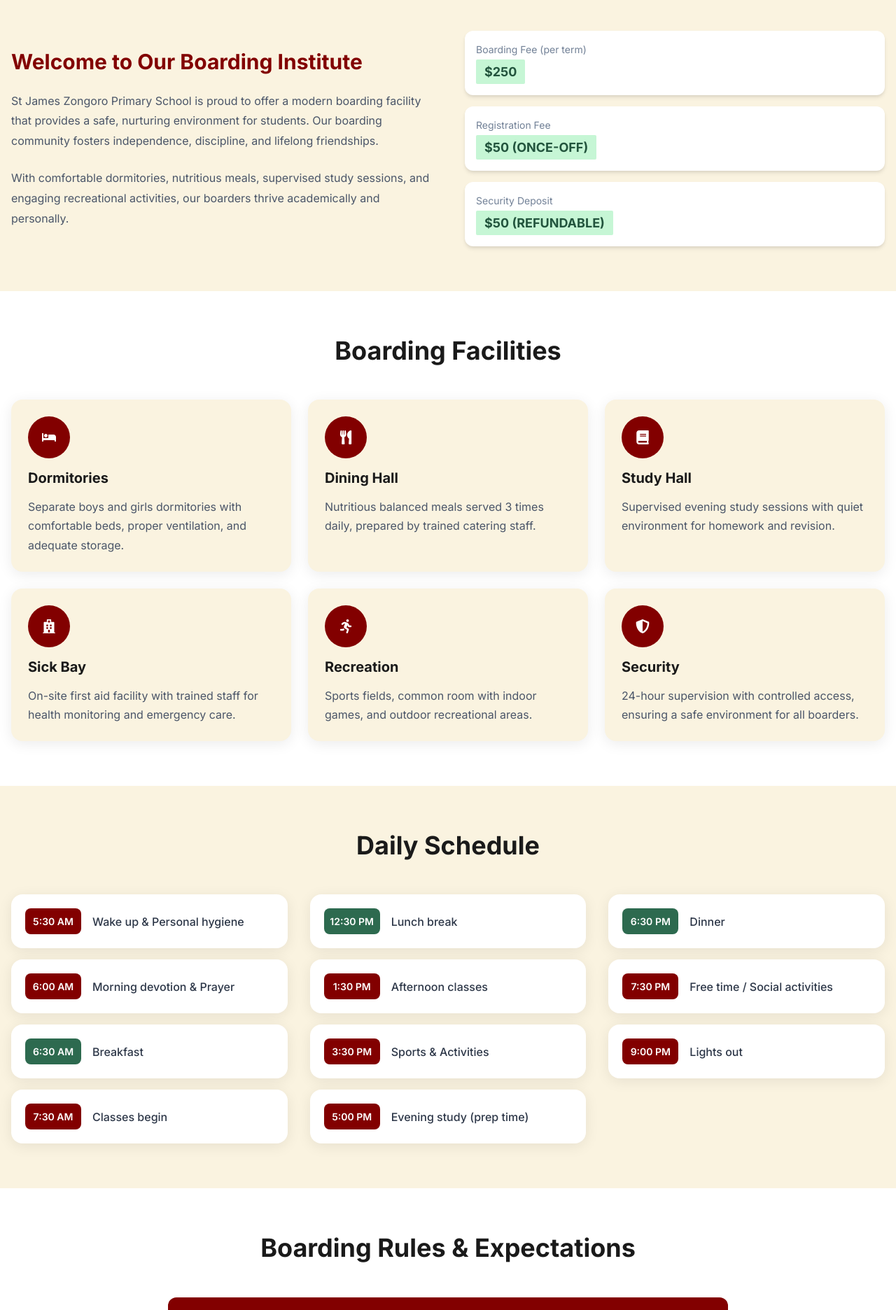
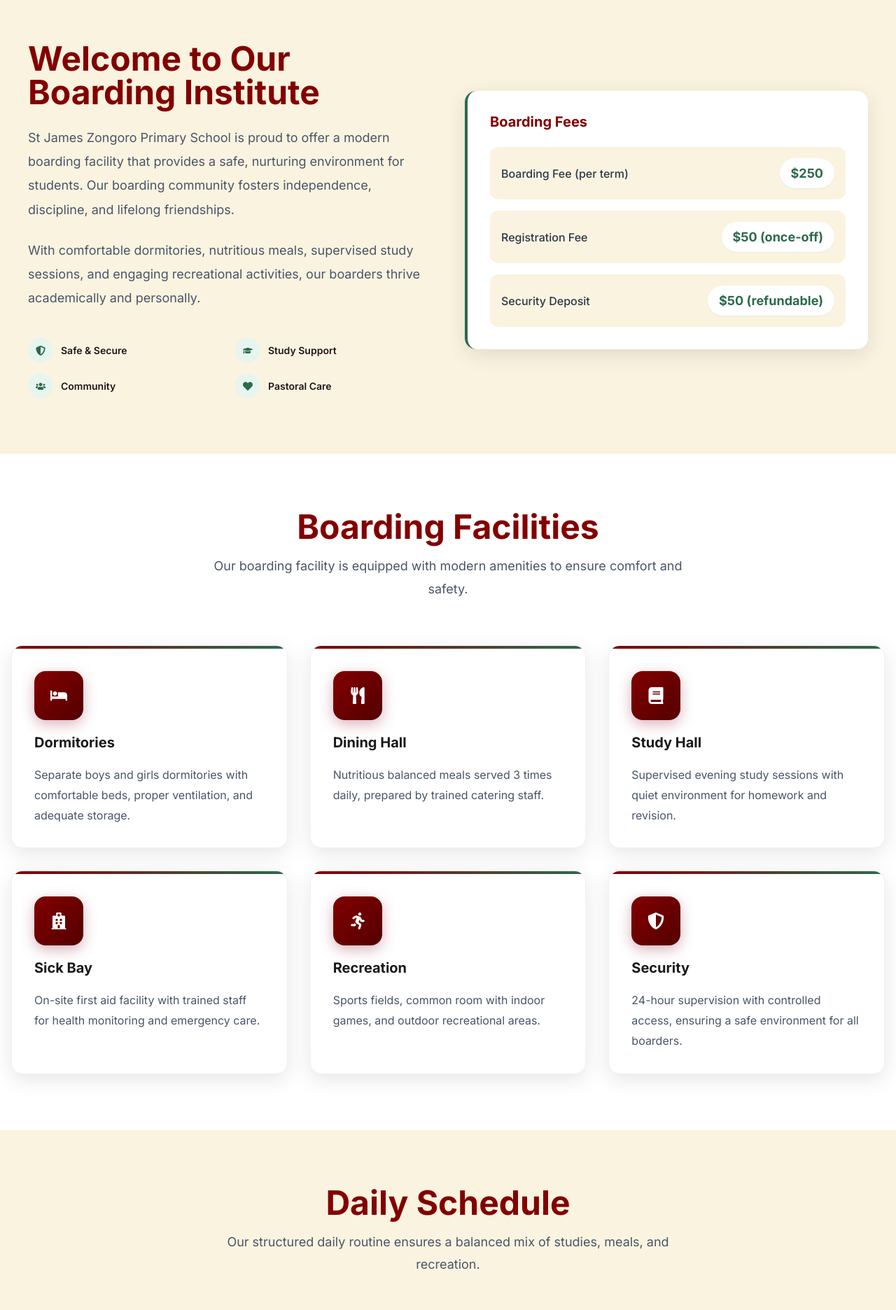
Before and after one commit to Tinashe623/ZONGORO-PRIMARY, a React (Vite) app: page /boarding in a window 1280 px wide. Shown: the part 300-2172 px from the top of the page at 70% size. Built offline with nearby package versions, Linux system fonts and the light colour scheme.

Commit message:
feat: redesign BoardingPage layout and enhance UI components for facilities and rules sections

```diff
--- a/src/components/sections/BoardingFacilities.tsx
+++ b/src/components/sections/BoardingFacilities.tsx
@@ -4,10 +4,8 @@ import {
   VStack,
   Heading,
   Text,
-  Card,
-  CardBody,
+  Flex,
   Icon,
-  Flex,
 } from '@chakra-ui/react';
 import { FaBed, FaUtensils, FaBook, FaHospital, FaRunning, FaShieldAlt } from 'react-icons/fa';
 import { boardingFacilities } from '../../data/boarding';
@@ -24,51 +22,66 @@ const iconMap: Record<string, React.ComponentType> = {
 
 const BoardingFacilities = () => {
   return (
-    <Box py={16} px={4} bg="white">
+    <Box py={20} px={4} bg="white">
       <Box maxW="1400px" mx="auto">
         <ScrollReveal>
-          <Heading size="xl" textAlign="center" mb={12} color="dark.500">
-            Boarding Facilities
-          </Heading>
+          <VStack spacing={4} textAlign="center" mb={16}>
+            <Heading size="2xl" color="maroon.500" fontWeight="700">
+              Boarding Facilities
+            </Heading>
+            <Text color="gray.600" fontSize="lg" maxW="700px" lineHeight="1.8">
+              Our boarding facility is equipped with modern amenities to ensure comfort and safety.
+            </Text>
+          </VStack>
         </ScrollReveal>
 
-        <SimpleGrid columns={{ base: 1, sm: 2, lg: 3 }} spacing={6}>
+        <SimpleGrid columns={{ base: 1, sm: 2, lg: 3 }} spacing={8}>
           {boardingFacilities.map((facility, index) => {
             const IconComponent = iconMap[facility.icon];
             return (
               <ScrollReveal key={index} delay={0.1 * index}>
-                <Card
-                  bg="cream.50"
+                <Box
+                  bg="white"
                   borderRadius="2xl"
-                  boxShadow="0 4px 20px rgba(0,0,0,0.08)"
+                  boxShadow="0 8px 30px rgba(0,0,0,0.1)"
+                  overflow="hidden"
+                  border="1px solid"
+                  borderColor="gray.100"
                   transition="all 0.3s ease"
                   _hover={{
-                    transform: 'translateY(-4px)',
-                    boxShadow: '0 8px 30px rgba(0,0,0,0.12)',
+                    transform: 'translateY(-6px)',
+                    boxShadow: '0 15px 50px rgba(130,0,0,0.15)',
+                    borderColor: 'maroon.200',
                   }}
                   h="100%"
                 >
-                  <CardBody p={6}>
-                    <VStack align="start" spacing={4}>
+                  {/* Gradient top bar */}
+                  <Box
+                    h="4px"
+                    bgGradient="linear(to-r, maroon.500, forest.500)"
+                  />
+                  <Box p={8}>
+                    <VStack align="start" spacing={5}>
                       <Flex
                         align="center"
                         justify="center"
-                        w="60px"
-                        h="60px"
-                        borderRadius="full"
-                        bg="maroon.500"
+                        w="70px"
+                        h="70px"
+                        borderRadius="2xl"
+                        bgGradient="linear(135deg, maroon.500, maroon.700)"
+                        boxShadow="0 6px 20px rgba(128, 0, 32, 0.3)"
                       >
-                        {IconComponent && <Icon as={IconComponent} color="white" fontSize="xl" />}
+                        {IconComponent && <Icon as={IconComponent} color="white" fontSize="2xl" />}
                       </Flex>
-                      <Heading size="md" color="dark.500">
+                      <Heading size="md" color="dark.500" fontWeight="700">
                         {facility.name}
                       </Heading>
-                      <Text color="gray.600" lineHeight="1.7">
+                      <Text color="gray.600" lineHeight="1.8" fontSize="md">
                         {facility.description}
                       </Text>
                     </VStack>
-                  </CardBody>
-                </Card>
+                  </Box>
+                </Box>
               </ScrollReveal>
             );
           })}
--- a/src/components/sections/BoardingRules.tsx
+++ b/src/components/sections/BoardingRules.tsx
@@ -10,54 +10,98 @@ import {
   List,
   ListItem,
   ListIcon,
+  VStack,
+  Flex,
 } from '@chakra-ui/react';
-import { FaCheckCircle } from 'react-icons/fa';
+import { FaCheckCircle, FaSchool, FaUserShield, FaClock, FaHeart } from 'react-icons/fa';
 import { boardingRules } from '../../data/boarding';
 import ScrollReveal from '../ui/ScrollReveal';
 
+const categoryIcons: Record<string, React.ComponentType> = {
+  'General Rules': FaSchool,
+  'Health & Safety': FaUserShield,
+  'Study & Academic': FaClock,
+  'Social & Pastoral': FaHeart,
+};
+
 const BoardingRules = () => {
   return (
-    <Box py={16} px={4} bg="white">
-      <Box maxW="800px" mx="auto">
+    <Box py={20} px={4} bg="white">
+      <Box maxW="900px" mx="auto">
         <ScrollReveal>
-          <Heading size="xl" textAlign="center" mb={12} color="dark.500">
+          <VStack spacing={4} textAlign="center" mb={16}>
+            <Heading size="2xl" color="maroon.500" fontWeight="700">
               Boarding Rules & Expectations
             </Heading>
+            <Text color="gray.600" fontSize="lg" maxW="700px" lineHeight="1.8">
+              Our boarding community operates on principles of respect, discipline, and personal growth.
+            </Text>
+          </VStack>
         </ScrollReveal>
 
         <ScrollReveal>
           <Accordion allowMultiple>
-            {boardingRules.map((rule, index) => (
+            {boardingRules.map((rule, index) => {
+              const CategoryIcon = categoryIcons[rule.category] || FaSchool;
+              return (
                 <AccordionItem
                   key={index}
                   border="none"
-                mb={4}
+                  mb={5}
                 >
                   <AccordionButton
-                  bg="maroon.500"
+                    bgGradient="linear(to-r, maroon.500, maroon.600)"
                     color="white"
                     borderRadius="xl"
-                  _hover={{ bg: 'maroon.600' }}
-                  _expanded={{ bg: 'maroon.600', borderBottomRadius: 0 }}
-                  p={4}
+                    _hover={{ bgGradient: 'linear(to-r, maroon.600, maroon.700)' }}
+                    _expanded={{ bgGradient: 'linear(to-r, maroon.600, maroon.700)', borderBottomRadius: 0 }}
+                    p={5}
+                    boxShadow="0 4px 15px rgba(128,0,0,0.2)"
                   >
-                  <Heading size="md" flex="1" textAlign="left">
+                    <Flex align="center" gap={3} flex="1" textAlign="left">
+                      <Box
+                        w="40px"
+                        h="40px"
+                        borderRadius="lg"
+                        bg="whiteAlpha.200"
+                        display="flex"
+                        alignItems="center"
+                        justifyContent="center"
+                      >
+                        <Box as={CategoryIcon} />
+                      </Box>
+                      <Heading size="md" fontWeight="700">
                         {rule.category}
                       </Heading>
-                  <AccordionIcon />
+                    </Flex>
+                    <AccordionIcon fontSize="2xl" />
                   </AccordionButton>
-                <AccordionPanel bg="cream.50" borderRadius="xl" borderTopRadius={0} p={6}>
-                  <List spacing={3}>
+                  <AccordionPanel
+                    bg="cream.50"
+                    borderRadius="xl"
+                    borderTopRadius={0}
+                    p={8}
+                    boxShadow="0 4px 20px rgba(0,0,0,0.08)"
+                  >
+                    <List spacing={4}>
                       {rule.rules.map((r, i) => (
-                      <ListItem key={i} display="flex" alignItems="start">
-                        <ListIcon as={FaCheckCircle} color="maroon.500" mt={1} />
-                        <Text color="gray.700">{r}</Text>
+                        <ListItem
+                          key={i}
+                          display="flex"
+                          alignItems="start"
+                          p={3}
+                          _hover={{ bg: 'white', borderRadius: 'lg' }}
+                          transition="all 0.2s ease"
+                        >
+                          <ListIcon as={FaCheckCircle} color="forest.500" mt={1} fontSize="lg" />
+                          <Text color="gray.700" fontSize="md" lineHeight="1.7">{r}</Text>
                         </ListItem>
                       ))}
                     </List>
                   </AccordionPanel>
                 </AccordionItem>
-            ))}
+              );
+            })}
           </Accordion>
         </ScrollReveal>
       </Box>
--- a/src/components/sections/DailySchedule.tsx
+++ b/src/components/sections/DailySchedule.tsx
@@ -22,12 +22,17 @@ const DailySchedule = () => {
   };
 
   return (
-    <Box py={16} px={4} bg="cream.50">
+    <Box py={20} px={4} bg="cream.50">
       <Box maxW="1400px" mx="auto">
         <ScrollReveal>
-          <Heading size="xl" textAlign="center" mb={12} color="dark.500">
-            Daily Schedule
-          </Heading>
+          <VStack spacing={4} textAlign="center" mb={16}>
+            <Heading size="2xl" color="maroon.500" fontWeight="700">
+              Daily Schedule
+            </Heading>
+            <Text color="gray.600" fontSize="lg" maxW="700px" lineHeight="1.8">
+              Our structured daily routine ensures a balanced mix of studies, meals, and recreation.
+            </Text>
+          </VStack>
         </ScrollReveal>
 
         <Box position="relative">
@@ -37,7 +42,7 @@ const DailySchedule = () => {
             top="60px"
             left="50%"
             transform="translateX(-50%)"
-            w="4px"
+            w="2px"
             h="calc(100% - 120px)"
             bg="maroon.200"
             borderRadius="full"
@@ -51,25 +56,28 @@ const DailySchedule = () => {
                     <Flex
                       bg="white"
                       borderRadius="2xl"
-                      boxShadow="0 4px 20px rgba(0,0,0,0.08)"
+                      boxShadow="0 6px 25px rgba(0,0,0,0.1)"
                       p={5}
                       gap={4}
                       align="center"
+                      _hover={{ transform: 'translateX(4px)', boxShadow: '0 8px 30px rgba(130,0,0,0.12)' }}
+                      transition="all 0.3s ease"
                     >
                       <Box
-                        w="80px"
+                        w="90px"
                         textAlign="center"
-                        py={2}
-                        bg={isMealTime(item.activity) ? 'forest.500' : 'maroon.500'}
-                        borderRadius="lg"
+                        py={3}
+                        bgGradient={isMealTime(item.activity) ? 'linear(to-r, forest.500, forest.600)' : 'linear(to-r, maroon.500, maroon.700)'}
+                        borderRadius="xl"
                         color="white"
-                        fontWeight="600"
+                        fontWeight="700"
                         fontSize="sm"
                         flexShrink={0}
+                        boxShadow={isMealTime(item.activity) ? '0 4px 15px rgba(45,106,79,0.3)' : '0 4px 15px rgba(128,0,0,0.3)'}
                       >
                         {item.time}
                       </Box>
-                      <Text color="gray.700" fontWeight="500">
+                      <Text color="gray.700" fontWeight="600" fontSize="md">
                         {item.activity}
                       </Text>
                     </Flex>
@@ -85,25 +93,28 @@ const DailySchedule = () => {
                     <Flex
                       bg="white"
                       borderRadius="2xl"
-                      boxShadow="0 4px 20px rgba(0,0,0,0.08)"
+                      boxShadow="0 6px 25px rgba(0,0,0,0.1)"
                       p={5}
                       gap={4}
                       align="center"
+                      _hover={{ transform: 'translateX(4px)', boxShadow: '0 8px 30px rgba(130,0,0,0.12)' }}
+                      transition="all 0.3s ease"
                     >
                       <Box
-                        w="80px"
+                        w="90px"
                         textAlign="center"
-                        py={2}
-                        bg={isMealTime(item.activity) ? 'forest.500' : 'maroon.500'}
-                        borderRadius="lg"
+                        py={3}
+                        bgGradient={isMealTime(item.activity) ? 'linear(to-r, forest.500, forest.600)' : 'linear(to-r, maroon.500, maroon.700)'}
+                        borderRadius="xl"
                         color="white"
-                        fontWeight="600"
+                        fontWeight="700"
                         fontSize="sm"
                         flexShrink={0}
+                        boxShadow={isMealTime(item.activity) ? '0 4px 15px rgba(45,106,79,0.3)' : '0 4px 15px rgba(128,0,0,0.3)'}
                       >
                         {item.time}
                       </Box>
-                      <Text color="gray.700" fontWeight="500">
+                      <Text color="gray.700" fontWeight="600" fontSize="md">
                         {item.activity}
                       </Text>
                     </Flex>
@@ -119,25 +130,28 @@ const DailySchedule = () => {
                     <Flex
                       bg="white"
                       borderRadius="2xl"
-                      boxShadow="0 4px 20px rgba(0,0,0,0.08)"
+                      boxShadow="0 6px 25px rgba(0,0,0,0.1)"
                       p={5}
                       gap={4}
                       align="center"
+                      _hover={{ transform: 'translateX(4px)', boxShadow: '0 8px 30px rgba(130,0,0,0.12)' }}
+                      transition="all 0.3s ease"
                     >
                       <Box
-                        w="80px"
+                        w="90px"
                         textAlign="center"
-                        py={2}
-                        bg={isMealTime(item.activity) ? 'forest.500' : 'maroon.500'}
-                        borderRadius="lg"
+                        py={3}
+                        bgGradient={isMealTime(item.activity) ? 'linear(to-r, forest.500, forest.600)' : 'linear(to-r, maroon.500, maroon.700)'}
+                        borderRadius="xl"
                         color="white"
-                        fontWeight="600"
+                        fontWeight="700"
                         fontSize="sm"
                         flexShrink={0}
+                        boxShadow={isMealTime(item.activity) ? '0 4px 15px rgba(45,106,79,0.3)' : '0 4px 15px rgba(128,0,0,0.3)'}
                       >
                         {item.time}
                       </Box>
-                      <Text color="gray.700" fontWeight="500">
+                      <Text color="gray.700" fontWeight="600" fontSize="md">
                         {item.activity}
                       </Text>
                     </Flex>
--- a/src/pages/BoardingPage.tsx
+++ b/src/pages/BoardingPage.tsx
@@ -1,21 +1,15 @@
 import { useEffect } from 'react';
-import {
-  Box,
-  SimpleGrid,
-  VStack,
-  Heading,
-  Text,
-  Card,
-  CardBody,
-  Badge,
-} from '@chakra-ui/react';
+import { Box, SimpleGrid, VStack, Heading, Text, Flex, Icon } from '@chakra-ui/react';
+import { motion } from 'framer-motion';
+import { FaHome, FaGraduationCap, FaUsers, FaHeart, FaShieldAlt } from 'react-icons/fa';
 import PageHero from '../components/ui/PageHero';
 import BoardingFacilities from '../components/sections/BoardingFacilities';
 import DailySchedule from '../components/sections/DailySchedule';
 import BoardingRules from '../components/sections/BoardingRules';
 import { boardingFees } from '../data/boarding';
-import CTABanner from '../components/ui/CTABanner';
 import ScrollReveal from '../components/ui/ScrollReveal';
+
+const MotionBox = motion(Box);
 
 const BoardingPage = () => {
   useEffect(() => {
@@ -29,53 +23,102 @@ const BoardingPage = () => {
         subtitle="Our modern boarding institute provides a safe, supportive home away from home"
       />
 
-      <Box py={16} px={4} bg="cream.50">
-        <Box maxW="1400px" mx="auto">
-          <ScrollReveal>
-            <SimpleGrid columns={{ base: 1, lg: 2 }} spacing={12} alignItems="center">
+      {/* Introduction - Cream Background */}
+      <Box py={20} px={4} bg="cream.50">
+        <Box maxW="1200px" mx="auto">
+          <SimpleGrid columns={{ base: 1, lg: 2 }} spacing={12} alignItems="center">
+            <ScrollReveal>
               <VStack align="start" spacing={6}>
-                <Heading size="lg" color="maroon.500">
+                <Heading size="2xl" color="maroon.500" fontWeight="700">
                   Welcome to Our Boarding Institute
                 </Heading>
-                <Text color="gray.600" lineHeight="1.8">
+                <Text color="gray.600" fontSize="lg" lineHeight="1.9">
                   St James Zongoro Primary School is proud to offer a modern boarding facility
                   that provides a safe, nurturing environment for students. Our boarding
                   community fosters independence, discipline, and lifelong friendships.
                 </Text>
-                <Text color="gray.600" lineHeight="1.8">
+                <Text color="gray.600" fontSize="lg" lineHeight="1.9">
                   With comfortable dormitories, nutritious meals, supervised study sessions,
                   and engaging recreational activities, our boarders thrive academically
                   and personally.
                 </Text>
+
+                {/* Benefits */}
+                <SimpleGrid columns={2} spacing={4} pt={4} w="100%">
+                  {[
+                    { icon: FaShieldAlt, text: 'Safe & Secure' },
+                    { icon: FaGraduationCap, text: 'Study Support' },
+                    { icon: FaUsers, text: 'Community' },
+                    { icon: FaHeart, text: 'Pastoral Care' },
+                  ].map((item, index) => (
+                    <Flex key={index} align="center" gap={3}>
+                      <Flex
+                        w="35px"
+                        h="35px"
+                        borderRadius="full"
+                        bg="forest.50"
+                        align="center"
+                        justify="center"
+                      >
+                        <Icon as={item.icon} color="forest.500" fontSize="sm" />
+                      </Flex>
+                      <Text color="dark.500" fontWeight="600" fontSize="sm">{item.text}</Text>
+                    </Flex>
+                  ))}
+                </SimpleGrid>
               </VStack>
-              <SimpleGrid columns={1} spacing={4}>
-                {boardingFees.map((fee, index) => (
-                  <Card key={index} bg="white" borderRadius="xl" boxShadow="md">
-                    <CardBody p={4}>
-                      <VStack align="start" spacing={1}>
-                        <Text color="gray.500" fontSize="sm">{fee.item}</Text>
-                        <Badge colorScheme="green" fontSize="lg" px={3} py={1}>
-                          {fee.amount}
-                        </Badge>
-                      </VStack>
-                    </CardBody>
-                  </Card>
-                ))}
-              </SimpleGrid>
-            </SimpleGrid>
-          </ScrollReveal>
+            </ScrollReveal>
+
+            <ScrollReveal delay={0.2}>
+              <Box
+                bg="white"
+                borderRadius="2xl"
+                p={8}
+                boxShadow="0 8px 30px rgba(0,0,0,0.1)"
+                borderLeft="4px solid"
+                borderLeftColor="forest.500"
+              >
+                <Heading size="md" color="maroon.500" mb={6}>
+                  Boarding Fees
+                </Heading>
+                <VStack spacing={4}>
+                  {boardingFees.map((fee, index) => (
+                    <Flex
+                      key={index}
+                      w="100%"
+                      justify="space-between"
+                      align="center"
+                      p={4}
+                      bg="cream.50"
+                      borderRadius="xl"
+                      _hover={{ bg: 'forest.50' }}
+                      transition="all 0.2s ease"
+                    >
+                      <Text color="gray.700" fontWeight="500">{fee.item}</Text>
+                      <Text
+                        color="forest.500"
+                        fontWeight="700"
+                        fontSize="lg"
+                        bg="white"
+                        px={4}
+                        py={2}
+                        borderRadius="full"
+                        boxShadow="sm"
+                      >
+                        {fee.amount}
+                      </Text>
+                    </Flex>
+                  ))}
+                </VStack>
+              </Box>
+            </ScrollReveal>
+          </SimpleGrid>
         </Box>
       </Box>
 
       <BoardingFacilities />
       <DailySchedule />
       <BoardingRules />
-      <CTABanner
-        title="Enquire About Boarding"
-        subtitle="Contact us to learn more about our boarding facilities and availability"
-        buttonText="Contact Us"
-        buttonLink="/contact"
-      />
     </Box>
   );
 };
```
Lines whose indentation alone changed are shown as unchanged.
